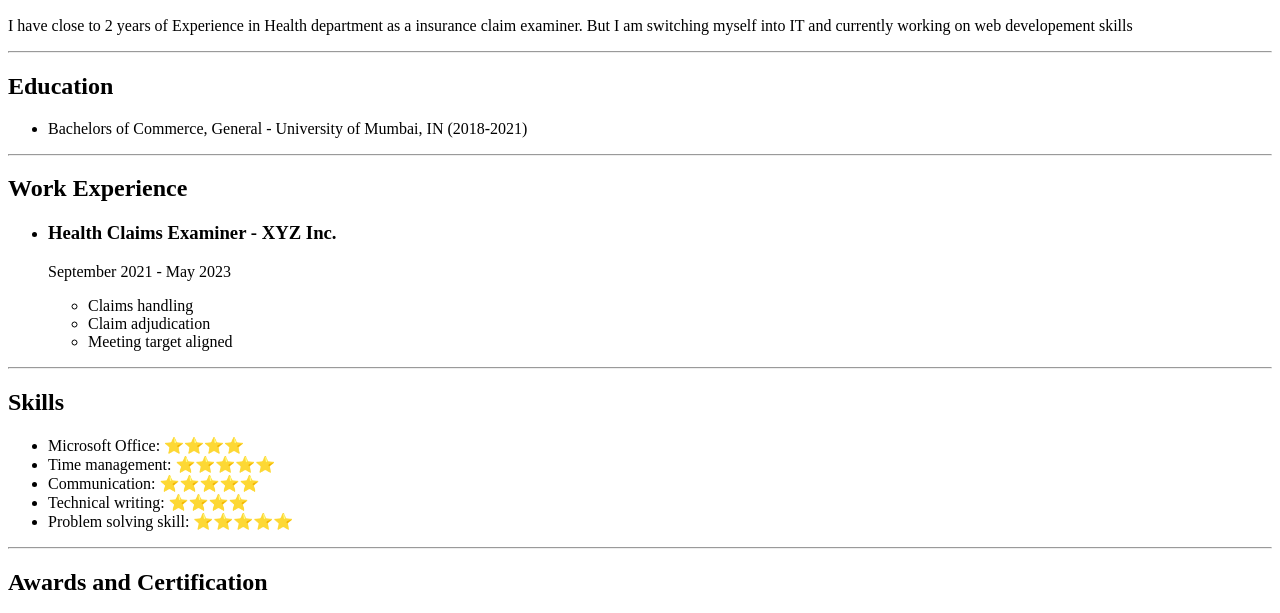
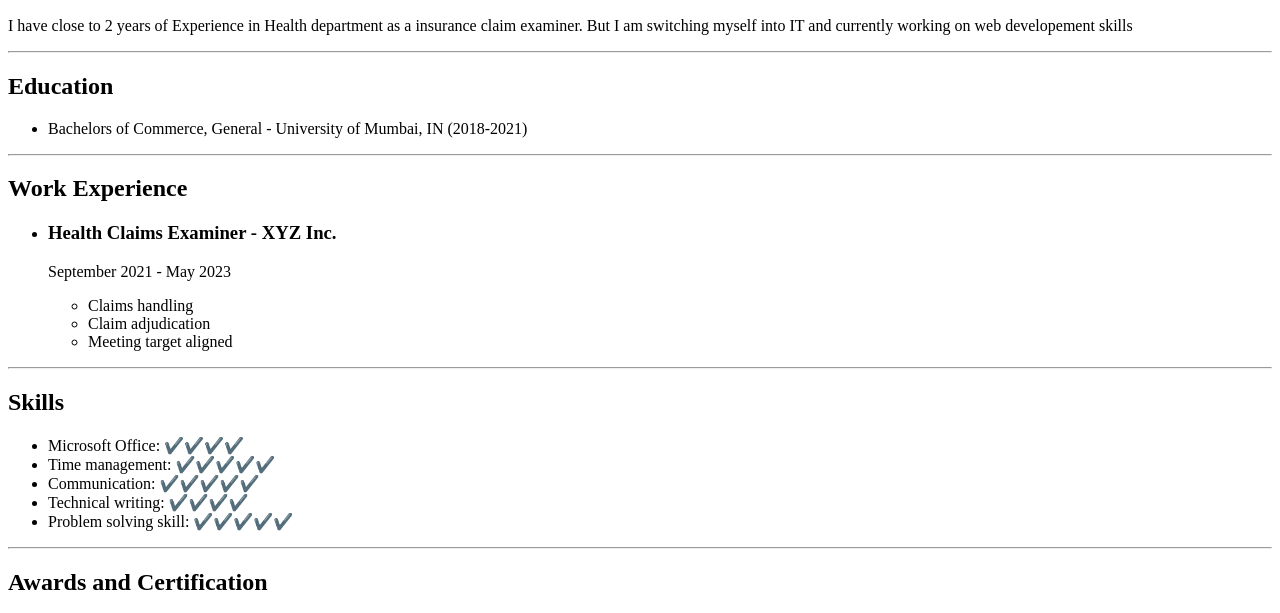
Before and after one commit to noviceDhaval/capstone-project, a plain HTML site: page index.html in a window 1280 px wide. Shown: the part 334-947 px from the top of the page. Drawn offline with Linux system fonts and the light colour scheme.

Commit message:
Update index.html

```diff
--- a/index.html
+++ b/index.html
@@ -33,11 +33,11 @@
     <hr>
     <h2>Skills</h2>
     <ul>
-        <li>Microsoft Office: ⭐⭐⭐⭐</li>
-        <li>Time management: ⭐⭐⭐⭐⭐</li>
-        <li>Communication: ⭐⭐⭐⭐⭐</li>
-        <li>Technical writing: ⭐⭐⭐⭐</li>
-        <li>Problem solving skill: ⭐⭐⭐⭐⭐</li>
+        <li>Microsoft Office: ✔️✔️✔️✔️</li>
+        <li>Time management: ✔️✔️✔️✔️✔️</li>
+        <li>Communication: ✔️✔️✔️✔️✔️</li>
+        <li>Technical writing: ✔️✔️✔️✔️</li>
+        <li>Problem solving skill: ✔️✔️✔️✔️✔️</li>
     </ul>
     <hr>
     <h2>Awards and Certification</h2>
```
